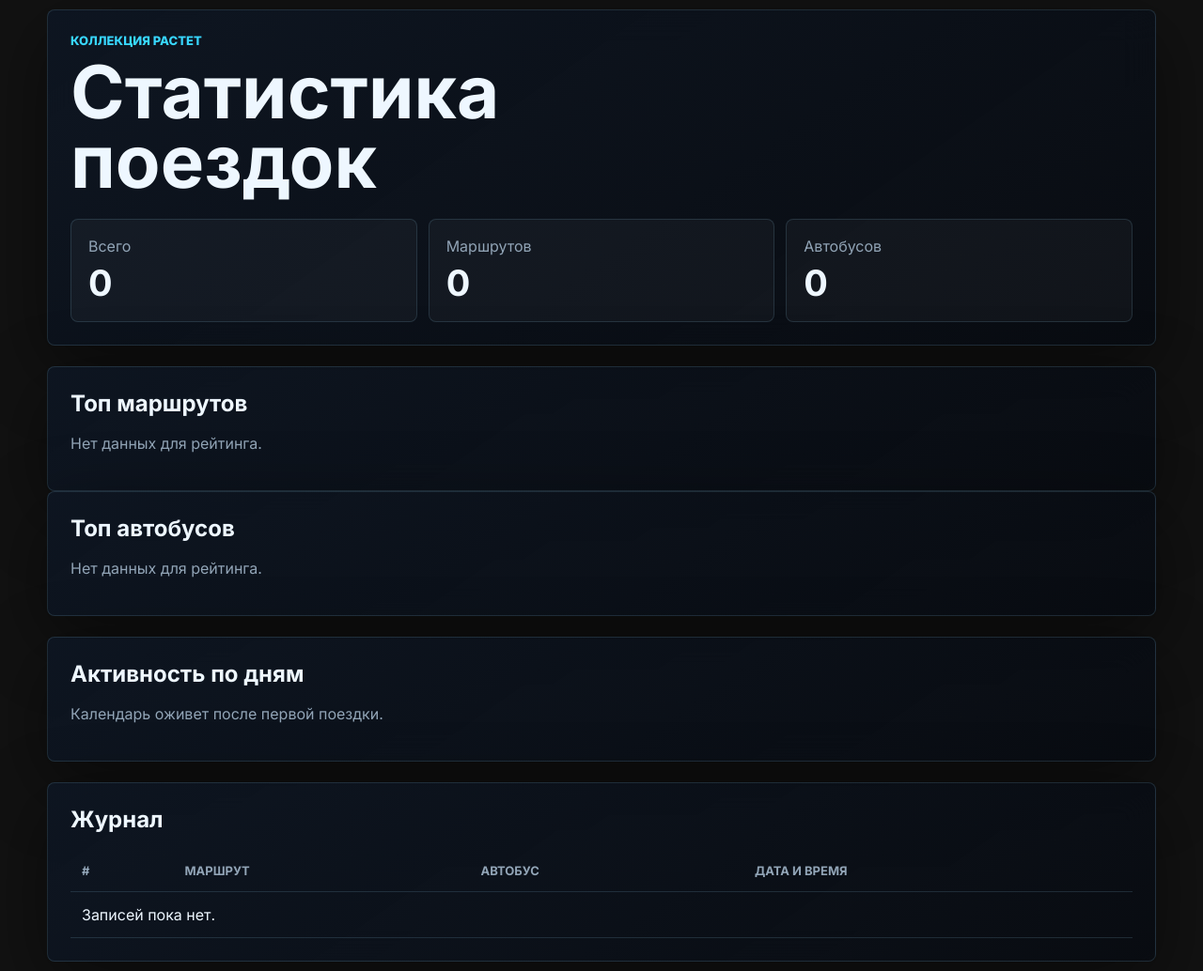
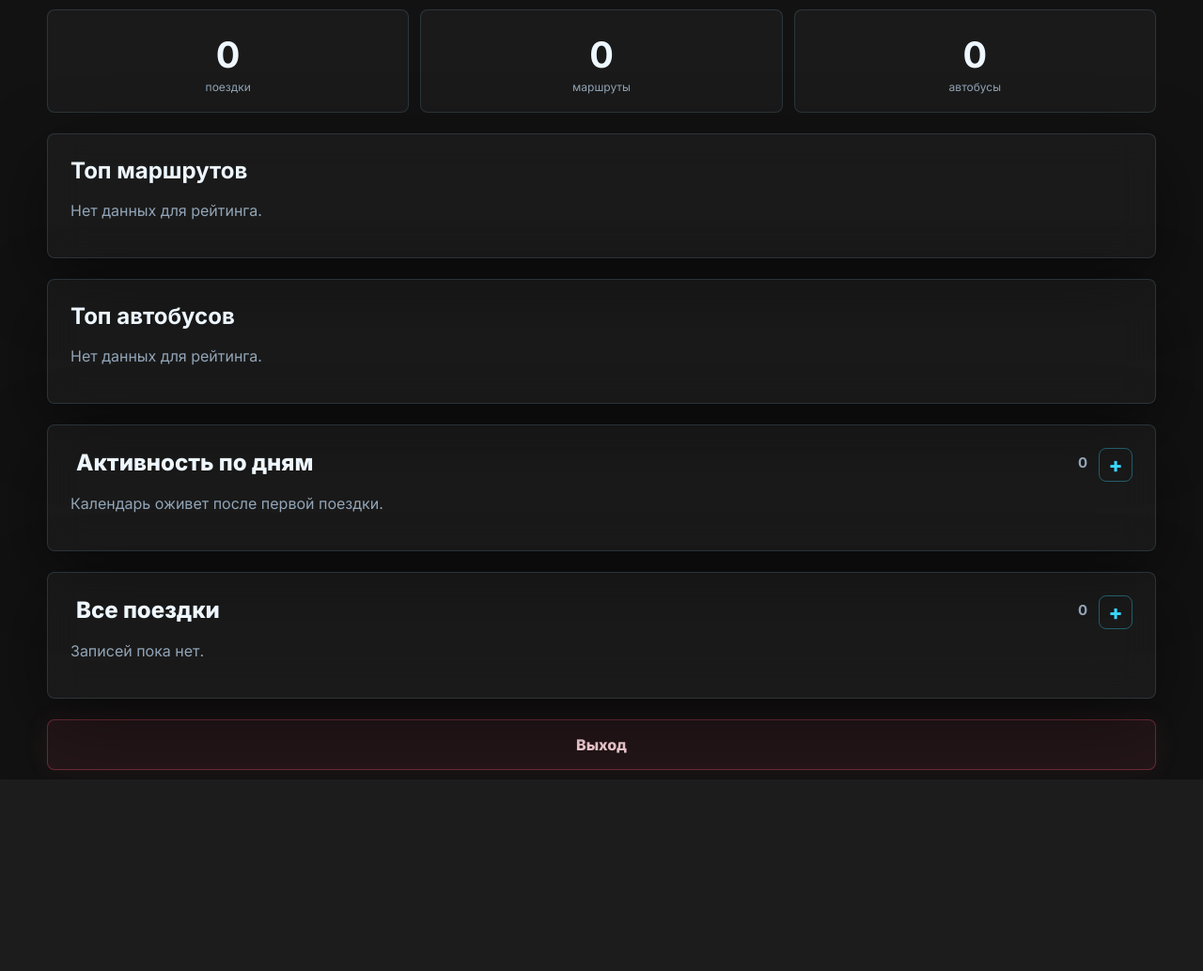
Before and after one commit to eledays/buses, a Flask app: page /stats in a window 1280 px wide. Shown: the part 121-1155 px from the top of the page at 94% size. After the commit the page ends 941 px from the top, so only its background shows below. Run offline with Flask 3, Linux system fonts and the light colour scheme; the visitor is signed in with stand-in values (Sample User, id 1); data that the repository does not hold is empty.

Commit message:
stats page

```diff
--- a/app.py
+++ b/app.py
@@ -23,6 +23,7 @@ def create_app():
     app = Flask(__name__)
     app.config["SECRET_KEY"] = os.environ.get("FLASK_SECRET_KEY", "local-bus-collector-key")
     app.config["BUS_GAME_SECRET"] = os.environ.get("BUS_GAME_SECRET", "dev-secret")
+    app.jinja_env.filters["profile_day"] = format_profile_day
 
     @app.before_request
     def open_database():
@@ -155,6 +156,17 @@ def serialize_ride(ride):
     }
 
 
+def format_profile_day(value):
+    try:
+        day = datetime.fromisoformat(value)
+    except (TypeError, ValueError):
+        return value
+
+    if day.year == datetime.now().year:
+        return day.strftime("%d.%m")
+    return day.strftime("%d.%m.%Y")
+
+
 def get_ride(ride_id):
     return g.db.execute(
         """
--- a/static/app.js
+++ b/static/app.js
@@ -115,3 +115,23 @@ document.querySelectorAll("input").forEach((input) => {
     input.value = input.value.toUpperCase();
   });
 });
+
+document.querySelectorAll("[data-collapse-target]").forEach((button) => {
+  button.addEventListener("click", () => {
+    const targetId = button.dataset.collapseTarget;
+    const target = document.getElementById(targetId);
+    const preview = document.querySelector(`[data-collapse-preview="${targetId}"]`);
+
+    if (!target) {
+      return;
+    }
+
+    const isOpen = button.getAttribute("aria-expanded") === "true";
+    button.setAttribute("aria-expanded", String(!isOpen));
+    target.hidden = isOpen;
+
+    if (preview) {
+      preview.hidden = !isOpen;
+    }
+  });
+});
--- a/static/styles.css
+++ b/static/styles.css
@@ -170,18 +170,16 @@ main {
 
 .dashboard-panel,
 .section-block,
+.profile-hero,
 .locked-panel,
 .stats-hero,
 .reward {
   border: 1px solid var(--line);
   border-radius: 8px;
-  background: linear-gradient(
-    145deg,
-    rgba(14, 22, 34, 0.96),
-    rgba(7, 11, 18, 0.78)
-  );
+  background: rgba(255, 255, 255, 0.035);
   box-shadow: var(--shadow);
   backdrop-filter: blur(18px);
+  max-width: 100%;
 }
 
 .eyebrow {
@@ -432,8 +430,7 @@ input:focus {
 
 .stat-row,
 .leader-line,
-.ride-item,
-.bar-line {
+.ride-item {
   display: flex;
   align-items: center;
   justify-content: space-between;
@@ -524,6 +521,9 @@ input:focus {
 .section-block,
 .stats-hero,
 .locked-panel {
+  width: 100%;
+  max-width: 100%;
+  min-width: 0;
   padding: 24px;
 }
 
@@ -583,18 +583,75 @@ input:focus {
   color: var(--green);
 }
 
-.stats-hero {
+.stats-hero,
+.profile-hero {
   margin-bottom: 22px;
 }
 
-.stats-hero h1 {
+.stats-hero h1,
+.profile-hero h1 {
   margin-bottom: 24px;
+}
+
+.profile-hero {
+  position: relative;
+  display: flex;
+  align-items: end;
+  justify-content: space-between;
+  gap: 18px;
+  overflow: hidden;
+  padding: 24px;
+}
+
+.profile-hero::after {
+  position: absolute;
+  right: -5rem;
+  bottom: -8rem;
+  width: 20rem;
+  height: 16rem;
+  content: "";
+  background: radial-gradient(circle, rgba(56, 215, 255, 0.2), transparent 68%);
+}
+
+.profile-hero > * {
+  position: relative;
+  z-index: 1;
+}
+
+.profile-badge {
+  display: grid;
+  place-items: center;
+  min-width: 126px;
+  min-height: 96px;
+  border: 1px solid rgba(56, 215, 255, 0.36);
+  border-radius: 8px;
+  background: rgba(2, 5, 10, 0.58);
+  box-shadow:
+    inset 0 0 0 1px rgba(56, 215, 255, 0.12),
+    0 0 34px rgba(56, 215, 255, 0.14);
+}
+
+.profile-badge span {
+  color: var(--muted);
+  font-size: 13px;
+  font-weight: 800;
+}
+
+.profile-badge strong {
+  color: var(--cyan);
+  font-size: 42px;
+  line-height: 1;
+  text-shadow: 0 0 24px rgba(56, 215, 255, 0.46);
 }
 
 .metric-strip {
   display: grid;
   grid-template-columns: repeat(3, 1fr);
   gap: 12px;
+  width: 100%;
+  max-width: 100%;
+  min-width: 0;
+  margin-bottom: 22px;
 }
 
 .metric-strip div {
@@ -602,6 +659,7 @@ input:focus {
   border: 1px solid var(--line);
   border-radius: 8px;
   background: rgba(255, 255, 255, 0.035);
+  text-align: center;
 }
 
 .metric-strip strong {
@@ -610,43 +668,172 @@ input:focus {
   font-size: 38px;
 }
 
-.stats-grid {
-  grid-template-columns: 1fr 1fr;
+.metric-strip span {
+  font-size: 12px;
 }
 
-.bar-line {
-  margin: 12px 0;
+.stats-grid,
+.profile-grid {
+  display: grid;
+  grid-template-columns: 1fr;
+  gap: 22px;
+  width: 100%;
+  min-width: 0;
 }
 
-.bar-line span {
-  width: 92px;
+.rating-list {
+  display: grid;
+  gap: 10px;
+  margin: 0;
+  padding: 0;
+  list-style: none;
+}
+
+.rating-item {
+  display: flex;
+  align-items: center;
+  min-width: 0;
+  padding: 6px 0;
+  color: var(--text);
   font-weight: 800;
 }
 
-.bar-line div {
-  flex: 1;
-  height: 10px;
-  overflow: hidden;
-  border-radius: 999px;
-  background: rgba(255, 255, 255, 0.08);
+.rating-place {
+  width: 30px;
+  flex: 0 0 auto;
+  color: var(--muted);
 }
 
-.bar-line i {
-  display: block;
-  max-width: 100%;
-  height: 100%;
-  border-radius: inherit;
-  background: linear-gradient(90deg, var(--cyan), var(--green), var(--amber));
+.rating-value {
+  min-width: 0;
+  padding: 4px 6px;
+  border: 1px solid rgba(56, 215, 255, 0.42);
+  border-radius: 8px;
+  background: var(--cyan);
+  color: #000;
+  text-shadow: 0 0 18px rgba(56, 215, 255, 0.22);
+}
+
+.rating-count {
+  min-width: 0;
+  margin-left: 8px;
+  color: var(--muted);
+}
+
+.bus-rating .rating-value {
+  border-color: rgba(190, 198, 204, 0.3);
+  background:
+    linear-gradient(135deg, rgba(255, 255, 255, 0.09), rgba(98, 108, 118, 0.06)),
+    rgba(255, 255, 255, 0.028);
+  box-shadow:
+    inset 0 1px 0 rgba(255, 255, 255, 0.14),
+    inset 0 -1px 0 rgba(0, 0, 0, 0.28);
+}
+
+.bus-rating .rating-item.is-leader .rating-value {
+  border-color: rgba(235, 196, 94, 0.56);
+  background:
+    linear-gradient(135deg, rgba(255, 222, 128, 0.16), rgba(154, 128, 54, 0.08)),
+    rgba(255, 255, 255, 0.035);
+  color: #f3d26f;
+  box-shadow:
+    inset 0 1px 0 rgba(255, 244, 184, 0.24),
+    inset 0 -1px 0 rgba(0, 0, 0, 0.32),
+    0 0 28px rgba(235, 196, 94, 0.14);
+  text-shadow: 0 0 18px rgba(243, 210, 111, 0.34);
 }
 
 .wide-block {
+  width: 100%;
+  max-width: 100%;
   margin-top: 22px;
+}
+
+.collapse-toggle {
+  position: relative;
+  display: flex;
+  align-items: center;
+  justify-content: space-between;
+  width: 100%;
+  border: 0;
+  background: transparent;
+  color: var(--text);
+  cursor: pointer;
+  font-size: 24px;
+  font-weight: 800;
+  font-family: inherit;
+  padding-right: 48px;
+}
+
+.collapse-toggle::after {
+  position: absolute;
+  top: 0;
+  right: 0;
+  display: grid;
+  place-items: center;
+  width: 34px;
+  height: 34px;
+  border: 1px solid rgba(56, 215, 255, 0.36);
+  border-radius: 8px;
+  content: "+";
+  color: var(--cyan);
+  font-size: 22px;
+  line-height: 1;
+  transition:
+    transform 180ms ease,
+    background-color 180ms ease;
+}
+
+.collapse-toggle[aria-expanded="true"]::after {
+  transform: rotate(45deg);
+  background: rgba(56, 215, 255, 0.1);
+}
+
+.collapse-toggle strong {
+  margin-left: auto;
+  color: var(--muted);
+  font-size: 15px;
+}
+
+.ride-log-list {
+  display: grid;
+  gap: 12px;
+  margin-top: 18px;
+}
+
+.preview-list[hidden],
+.full-list[hidden] {
+  display: none;
+}
+
+.logout-button {
+  display: grid;
+  place-items: center;
+  min-height: 54px;
+  margin-top: 22px;
+  border: 1px solid rgba(255, 85, 116, 0.34);
+  border-radius: 8px;
+  background: rgba(255, 85, 116, 0.08);
+  color: #ffd7df;
+  font-weight: 900;
+  box-shadow: 0 0 28px rgba(255, 85, 116, 0.08);
+  transition:
+    border-color 160ms ease,
+    background-color 160ms ease,
+    transform 160ms ease;
+}
+
+.logout-button:hover {
+  border-color: rgba(255, 85, 116, 0.58);
+  background: rgba(255, 85, 116, 0.14);
+  transform: translateY(-1px);
 }
 
 .timeline {
   display: grid;
-  grid-template-columns: repeat(auto-fit, minmax(140px, 1fr));
+  grid-template-columns: 1fr;
   gap: 10px;
+  margin-top: 18px;
 }
 
 .timeline-day {
@@ -656,6 +843,14 @@ input:focus {
   border: 1px solid var(--line);
   border-radius: 8px;
   background: rgba(255, 255, 255, 0.035);
+}
+
+.ride-date {
+  display: block;
+  margin-top: 4px;
+  color: var(--muted);
+  font-size: 13px;
+  font-weight: 500;
 }
 
 .table-wrap {
--- a/templates/stats.html
+++ b/templates/stats.html
@@ -1,51 +1,77 @@
 {% extends "base.html" %}
-{% block title %}Статистика - Bus Collector{% endblock %}
+{% block title %}Профиль - Bus Collector{% endblock %}
 
 {% block content %}
-<section class="stats-hero">
-  <p class="eyebrow">Коллекция растет</p>
-  <h1>Статистика поездок</h1>
-  <div class="metric-strip">
-    <div><span>Всего</span><strong>{{ stats.totals.rides or 0 }}</strong></div>
-    <div><span>Маршрутов</span><strong>{{ stats.totals.routes or 0 }}</strong></div>
-    <div><span>Автобусов</span><strong>{{ stats.totals.buses or 0 }}</strong></div>
+<section class="metric-strip">
+  <div>
+    <strong>{{ stats.totals.rides or 0 }}</strong>
+    <span>поездки</span>
+  </div>
+  <div>
+    <strong>{{ stats.totals.routes or 0 }}</strong>
+    <span>маршруты</span>
+  </div>
+  <div>
+    <strong>{{ stats.totals.buses or 0 }}</strong>
+    <span>автобусы</span>
   </div>
 </section>
 
-<section class="content-grid stats-grid">
+<section class="profile-grid">
   <div class="section-block">
     <div class="section-head"><h2>Топ маршрутов</h2></div>
-    {% for route in stats.top_routes %}
-      <div class="bar-line">
-        <span>{{ route.route_number }}</span>
-        <div><i style="width: {{ 10 + route.total * 14 }}px"></i></div>
-        <strong>{{ route.total }}</strong>
-      </div>
+    {% if stats.top_routes %}
+      <ol class="rating-list route-rating">
+      {% for route in stats.top_routes %}
+        <li class="rating-item {{ 'is-leader' if loop.first else '' }}">
+          <span class="rating-place">{{ loop.index }}.</span>
+          <span class="rating-value">{{ route.route_number }}</span>
+          <span class="rating-count">- {{ route.total }} поездок</span>
+        </li>
+      {% endfor %}
+      </ol>
     {% else %}
       <p class="empty-state">Нет данных для рейтинга.</p>
-    {% endfor %}
+    {% endif %}
   </div>
 
   <div class="section-block">
     <div class="section-head"><h2>Топ автобусов</h2></div>
-    {% for bus in stats.top_buses %}
-      <div class="bar-line">
-        <span>{{ bus.bus_number }}</span>
-        <div><i style="width: {{ 10 + bus.total * 14 }}px"></i></div>
-        <strong>{{ bus.total }}</strong>
-      </div>
+    {% if stats.top_buses %}
+      <ol class="rating-list bus-rating">
+      {% for bus in stats.top_buses %}
+        <li class="rating-item {{ 'is-leader' if loop.first else '' }}">
+          <span class="rating-place">{{ loop.index }}.</span>
+          <span class="rating-value">{{ bus.bus_number }}</span>
+          <span class="rating-count">- {{ bus.total }} поездок</span>
+        </li>
+      {% endfor %}
+      </ol>
     {% else %}
       <p class="empty-state">Нет данных для рейтинга.</p>
-    {% endfor %}
+    {% endif %}
   </div>
 </section>
 
-<section class="section-block wide-block">
-  <div class="section-head"><h2>Активность по дням</h2></div>
-  <div class="timeline">
+<section class="section-block wide-block collapsible-block activity-log">
+  <button class="collapse-toggle" type="button" data-collapse-target="activity-full" aria-expanded="false">
+    <span>Активность по дням</span>
+    <strong>{{ stats.timeline|length }}</strong>
+  </button>
+  <div class="timeline preview-list" data-collapse-preview="activity-full">
+    {% for day in stats.timeline[:3] %}
+      <div class="timeline-day">
+        <span>{{ day.day|profile_day }}</span>
+        <strong>{{ day.total }}</strong>
+      </div>
+    {% else %}
+      <p class="empty-state">Календарь оживет после первой поездки.</p>
+    {% endfor %}
+  </div>
+  <div class="timeline full-list" id="activity-full" hidden>
     {% for day in stats.timeline %}
       <div class="timeline-day">
-        <span>{{ day.day }}</span>
+        <span>{{ day.day|profile_day }}</span>
         <strong>{{ day.total }}</strong>
       </div>
     {% else %}
@@ -54,31 +80,40 @@
   </div>
 </section>
 
-<section class="section-block wide-block">
-  <div class="section-head"><h2>Журнал</h2></div>
-  <div class="table-wrap">
-    <table>
-      <thead>
-        <tr>
-          <th>#</th>
-          <th>Маршрут</th>
-          <th>Автобус</th>
-          <th>Дата и время</th>
-        </tr>
-      </thead>
-      <tbody>
-        {% for ride in stats.recent %}
-          <tr>
-            <td>{{ ride.id }}</td>
-            <td>{{ ride.route_number }}</td>
-            <td>{{ ride.bus_number }}</td>
-            <td>{{ ride.ridden_at|replace("T", " ") }}</td>
-          </tr>
-        {% else %}
-          <tr><td colspan="4">Записей пока нет.</td></tr>
-        {% endfor %}
-      </tbody>
-    </table>
+<section class="section-block wide-block collapsible-block ride-log">
+  <button class="collapse-toggle" type="button" data-collapse-target="rides-full" aria-expanded="false">
+    <span>Все поездки</span>
+    <strong>{{ stats.recent|length }}</strong>
+  </button>
+  <div class="ride-log-list preview-list" data-collapse-preview="rides-full">
+    {% for ride in stats.recent[:3] %}
+      <article class="ride-item">
+        <span class="route-chip">{{ ride.route_number }}</span>
+        <div>
+          <strong>{{ ride.bus_number }}</strong>
+          <p>{{ ride.ridden_at|replace("T", " ") }}</p>
+        </div>
+        <span class="ride-id">#{{ ride.id }}</span>
+      </article>
+    {% else %}
+      <p class="empty-state">Записей пока нет.</p>
+    {% endfor %}
+  </div>
+  <div class="ride-log-list full-list" id="rides-full" hidden>
+    {% for ride in stats.recent %}
+      <article class="ride-item">
+        <span class="route-chip">{{ ride.route_number }}</span>
+        <div>
+          <strong>{{ ride.bus_number }}</strong>
+          <p>{{ ride.ridden_at|replace("T", " ") }}</p>
+        </div>
+        <span class="ride-id">#{{ ride.id }}</span>
+      </article>
+    {% else %}
+      <p class="empty-state">Записей пока нет.</p>
+    {% endfor %}
   </div>
 </section>
+
+<a class="logout-button" href="{{ url_for('logout') }}">Выход</a>
 {% endblock %}
```
